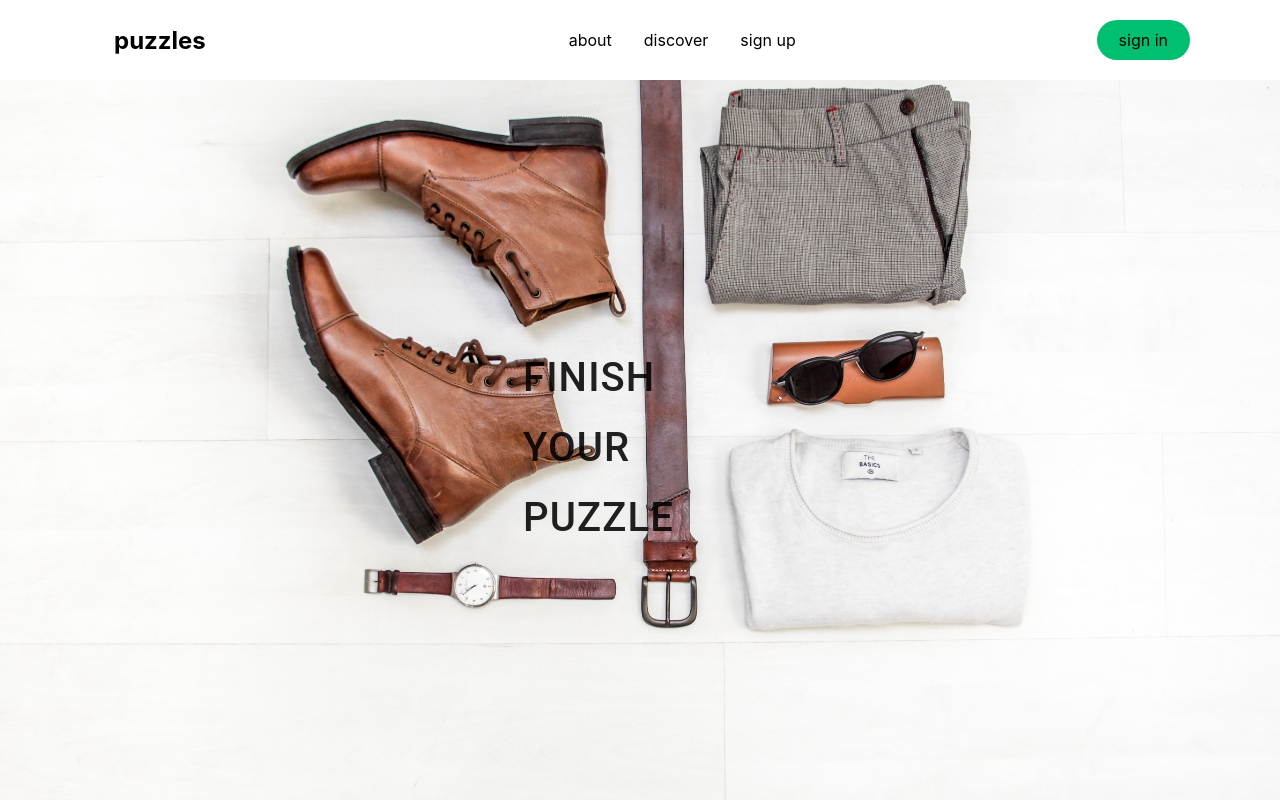
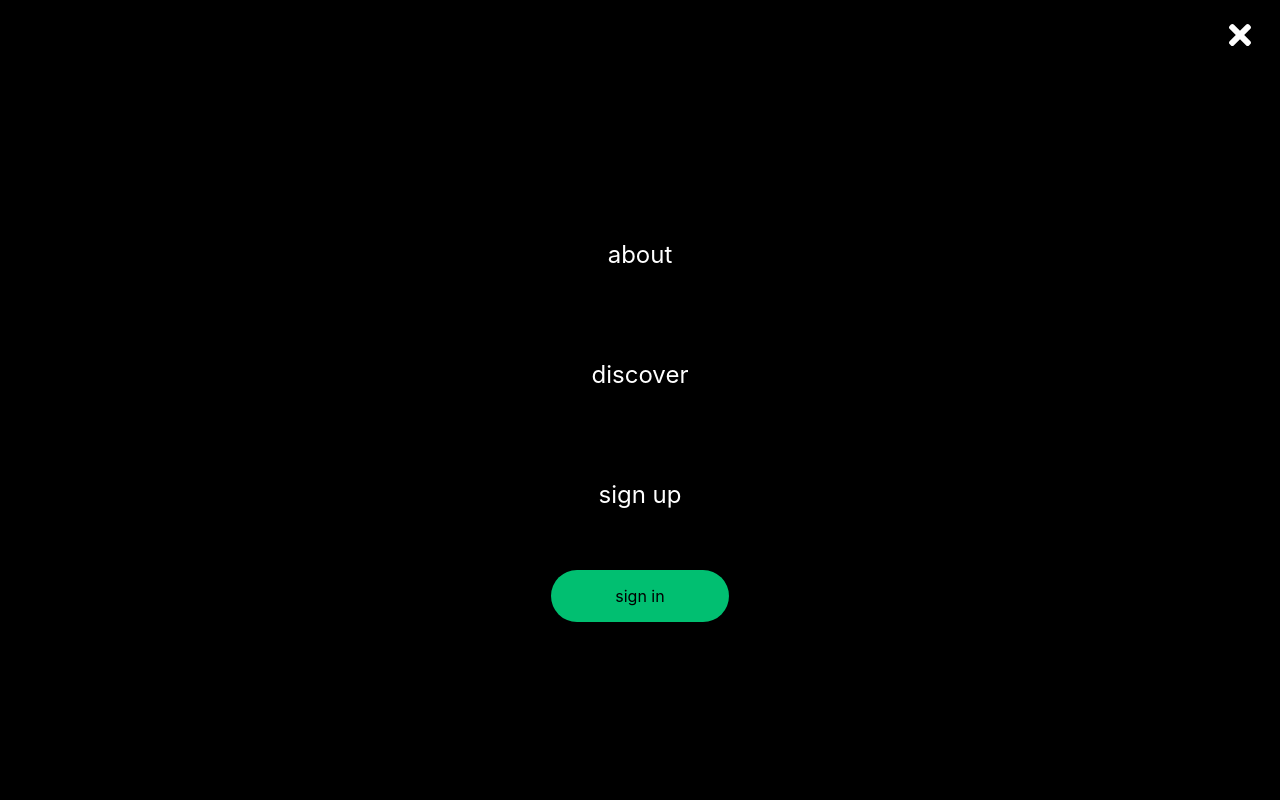
Before and after one commit to Damon-Chhun/Puzzles, a React (Create React App) app in the folder client/: page / in a window 1280 px wide. Shown: the top 800 px of the page. Built offline with nearby package versions, Linux system fonts and the light colour scheme; no server answers.

Commit message:
styling for sidebar

```diff
--- a/client/src/components/header/header.component.jsx
+++ b/client/src/components/header/header.component.jsx
@@ -15,6 +15,8 @@
   NavBtnLink,
   NavButton
 } from "./header.styled";
+
+import Sidebar from "../sidebar/sidebar.component";
 
 const Header = () => (
   <Nav>
@@ -38,6 +40,7 @@
         <NavBtnLink to="/signin">sign in</NavBtnLink>
       </NavButton>
     </NavContainer>
+    <Sidebar />
   </Nav>
 );
 
--- /dev/null
+++ b/client/src/components/sidebar/sidebar.component.jsx
@@ -0,0 +1,34 @@
+import React from "react";
+
+import {
+  SidebarContainer,
+  CloseIcon,
+  Icon,
+  SideButtonWrap,
+  SidebarWrapper,
+  SidebarMenu,
+  SidebarRoute,
+  SidebarLink
+} from "./sidebar.styled";
+
+const Sidebar = () => {
+  return (
+    <SidebarContainer>
+      <Icon>
+        <CloseIcon />
+      </Icon>
+      <SidebarWrapper>
+        <SidebarMenu>
+          <SidebarLink to="about">about</SidebarLink>
+          <SidebarLink to="discover">discover</SidebarLink>
+          <SidebarLink to="register">sign up</SidebarLink>
+        </SidebarMenu>
+        <SideButtonWrap>
+          <SidebarRoute to="/signin">sign in</SidebarRoute>
+        </SideButtonWrap>
+      </SidebarWrapper>
+    </SidebarContainer>
+  );
+};
+
+export default Sidebar;
--- /dev/null
+++ b/client/src/components/sidebar/sidebar.styled.js
@@ -0,0 +1,91 @@
+import styled from "styled-components";
+import { FaTimes } from "react-icons/fa";
+import { Link as LinkScroll } from "react-scroll";
+import { Link as LinkRouter } from "react-router-dom";
+
+export const SidebarContainer = styled.aside`
+  position: fixed;
+  z-index: 999;
+  width: 100%;
+  height: 100%;
+  background: black;
+  display: flex;
+  align-items: center;
+  justify-content: center;
+  top: 0;
+  left: 0;
+  transition: 0.3s ease-in-out;
+`;
+
+//   opacity: ${({ isOpen }) => (isOpen ? "100%" : "0%")};
+//   top: ${({ isOpen }) => (isOpen ? "0" : "-100%")};
+
+export const CloseIcon = styled(FaTimes)`
+  color: white;
+`;
+
+export const Icon = styled.div`
+  position: absolute;
+  top: 1.2rem;
+  right: 1.5rem;
+  background: transparent;
+  font-size: 2rem;
+  cursor: pointer;
+  outline: none;
+`;
+
+export const SidebarWrapper = styled.div`
+  color: white;
+`;
+
+export const SidebarLink = styled(LinkScroll)`
+  display: flex;
+  align-items: center;
+  color: white;
+  justify-content: center;
+  font-size: 1.5rem;
+  text-decoration: none;
+  list-style: none;
+  transition: 0.2s ease-in-out;
+  text-decoration: none;
+  cursor: pointer;
+
+  &:hover {
+    color: #01bf71;
+    transition: 0.2s ease-in-out;
+  }
+`;
+
+export const SideButtonWrap = styled.div`
+  display: flex;
+  justify-content: center;
+`;
+
+export const SidebarRoute = styled(LinkRouter)`
+  border-radius: 50px;
+  background: #01bf71;
+  white-space: nowrap;
+  padding: 16px 64px;
+  color: black;
+  font-size: 16px;
+  outline: none;
+  border: none;
+  cursor: pointer;
+  transition: all 0.2s ease-in-out;
+  text-decoration: none;
+
+  &:hover {
+    transition: all 0.2s ease-in-out;
+    color: white;
+  }
+`;
+
+export const SidebarMenu = styled.ul`
+  display: flex;
+  flex-wrap: nowrap;
+  flex-direction: column;
+  justify-content: space-around;
+  align-items: center;
+  margin-right: 40px;
+  height: 360px;
+`;
--- a/client/src/pages/homepage/homepage.component.jsx
+++ b/client/src/pages/homepage/homepage.component.jsx
@@ -3,6 +3,7 @@
 import Header from "../../components/header/header.component";
 import { Button, ButtonBase } from "@material-ui/core";
 import Directory from "../../components/directory/directory.component";
+import SideBar from "../../components/sidebar/sidebar.component";
 import Footer from "../../components/footer/footer.component";
 
 //import Quote from "../../components/quote/quote.component";
--- a/client/src/pages/homepage/homepage.styled.jsx
+++ b/client/src/pages/homepage/homepage.styled.jsx
@@ -24,6 +24,7 @@
   .button {
     height: 50vh;
     width: 20vw;
+    text-align: center;
     font-size: 5vh;
     margin-bottom: 5%;
   }
```
